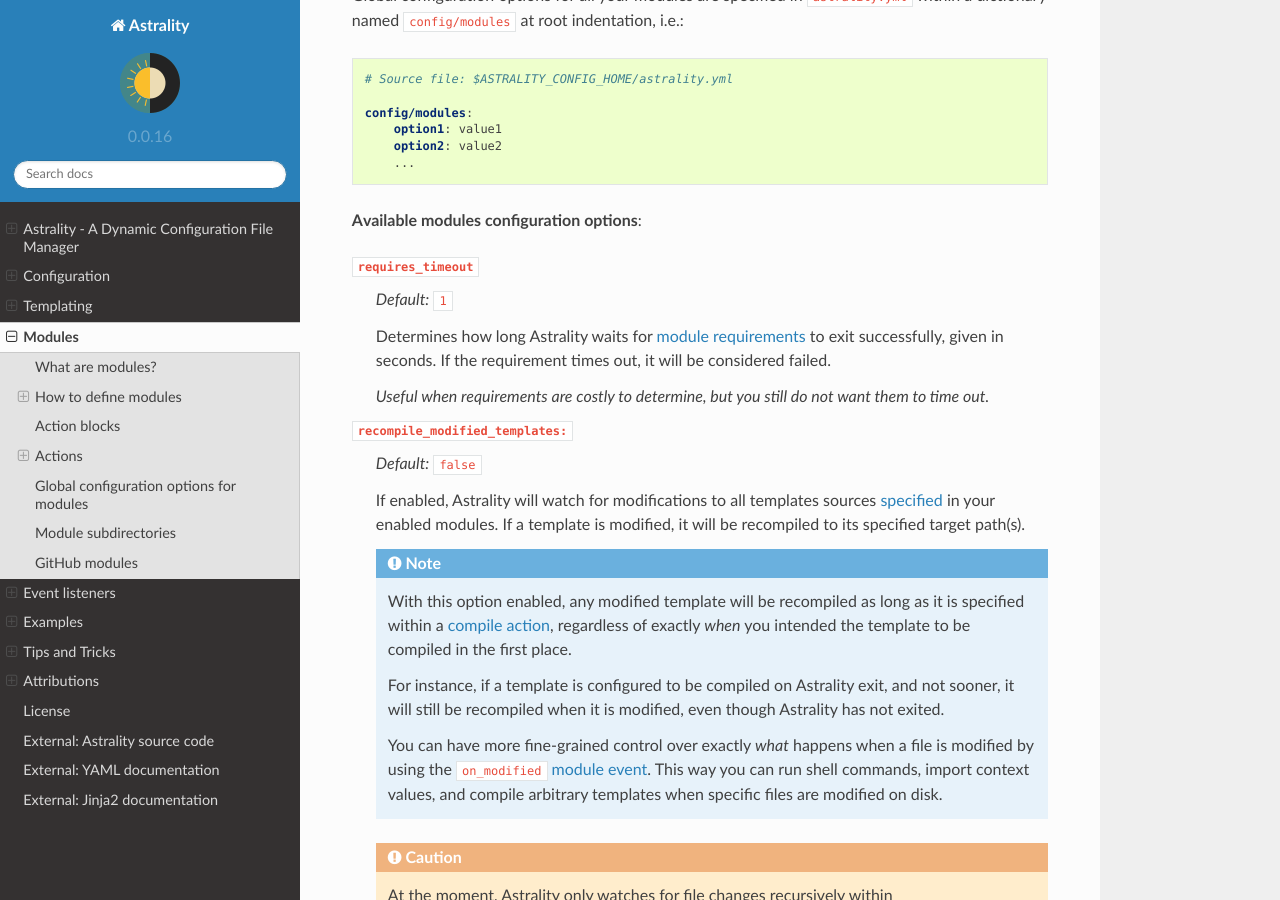
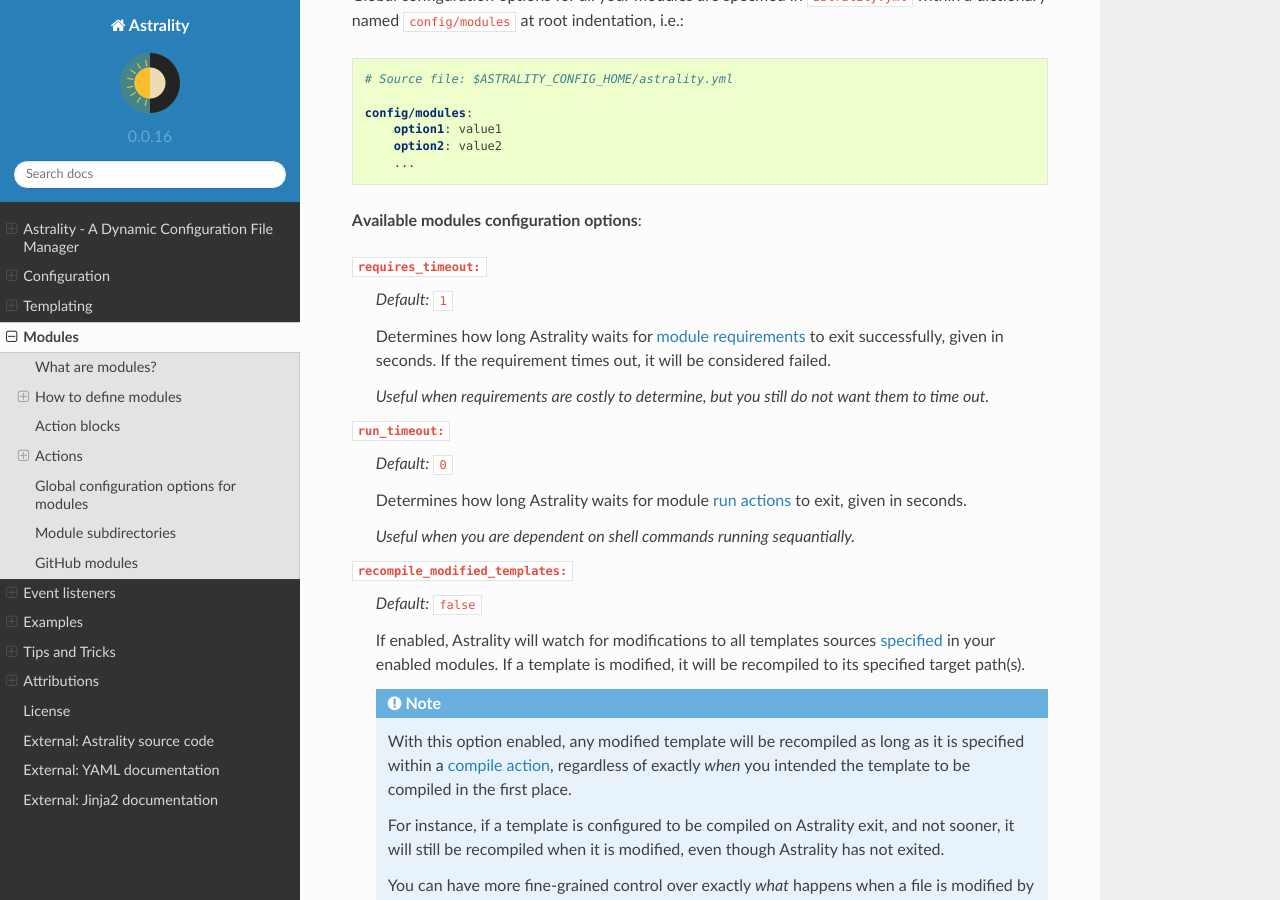
Before and after one commit to JakobGM/astrality, a Sphinx documentation site: the page built from docs/modules.rst, in a window 1280 px wide and 900 px high, scrolled down 9637 px. Built offline with Sphinx 7.4.7 and the Read the Docs theme 2.0.0, drawn with Linux system fonts in a browser that asks for light colours.

Commit message:
Move run_timeout to modules configuration

```diff
--- a/docs/modules.rst
+++ b/docs/modules.rst
@@ -443,12 +443,19 @@ Global configuration options for all your modules are specified in ``astrality.y
 
 .. _modules_config_requires_timeout:
 
-``requires_timeout``
+``requires_timeout:``
     *Default:* ``1``
 
     Determines how long Astrality waits for :ref:`module requirements <module_requires>` to exit successfully, given in seconds. If the requirement times out, it will be considered failed.
 
     *Useful when requirements are costly to determine, but you still do not want them to time out.*
+
+``run_timeout:``
+    *Default:* ``0``
+
+    Determines how long Astrality waits for module :ref:`run actions <run_action>` to exit, given in seconds.
+
+    *Useful when you are dependent on shell commands running sequantially.*
 
 ``recompile_modified_templates:``
     *Default:* ``false``
```
Also changed, not shown: docs/configuration.rst (+0 -7 lines), 4 other files.
